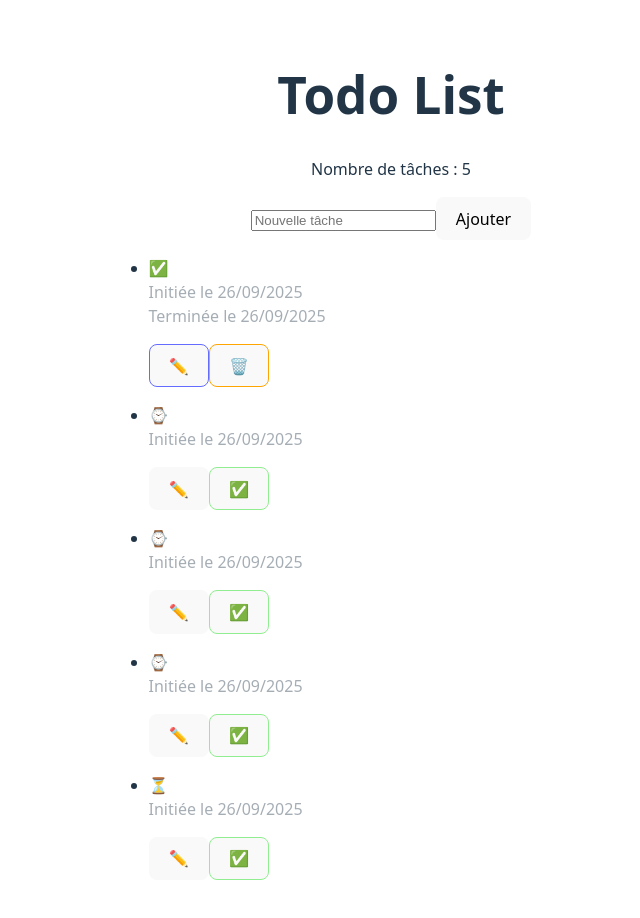
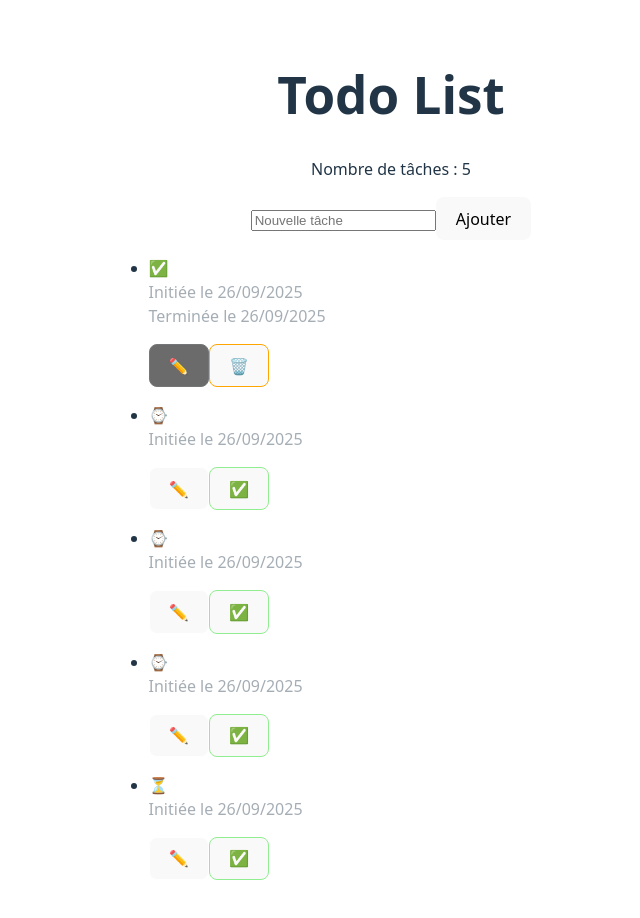
Before and after one commit to S0o0/todolist, a React (Vite) app: page / in a window 1280 px wide. In both pictures the pointer is over the button 427 px from the left and 365 px from the top of the page. Shown: the top 918 px of the page, without its empty margins (249-889 px from the left). Built offline with nearby package versions, Linux system fonts and the light colour scheme; the HTML template or start-up script is replaced by a standard one.

Commit message:
style edit button

```diff
--- a/src/App.css
+++ b/src/App.css
@@ -76,3 +76,12 @@ ul li {
 .link:hover{
   color : lightblue;
 }
+
+.edit{
+  border: 1px solid white;
+}
+
+.edit:hover{
+  border : 1px solid rgb(117, 118, 119);
+  background-color: #212222aa;
+}
```
